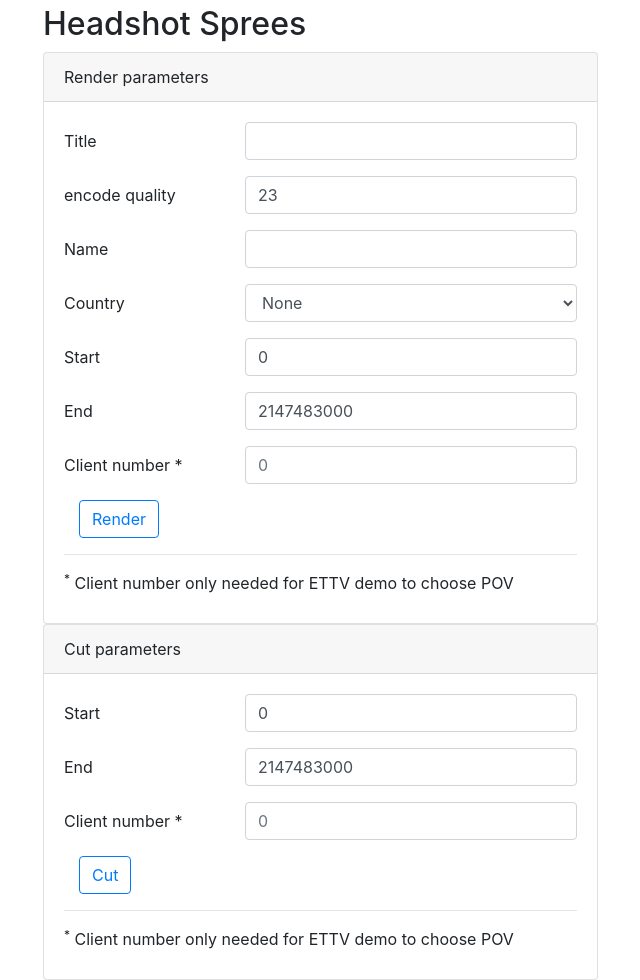
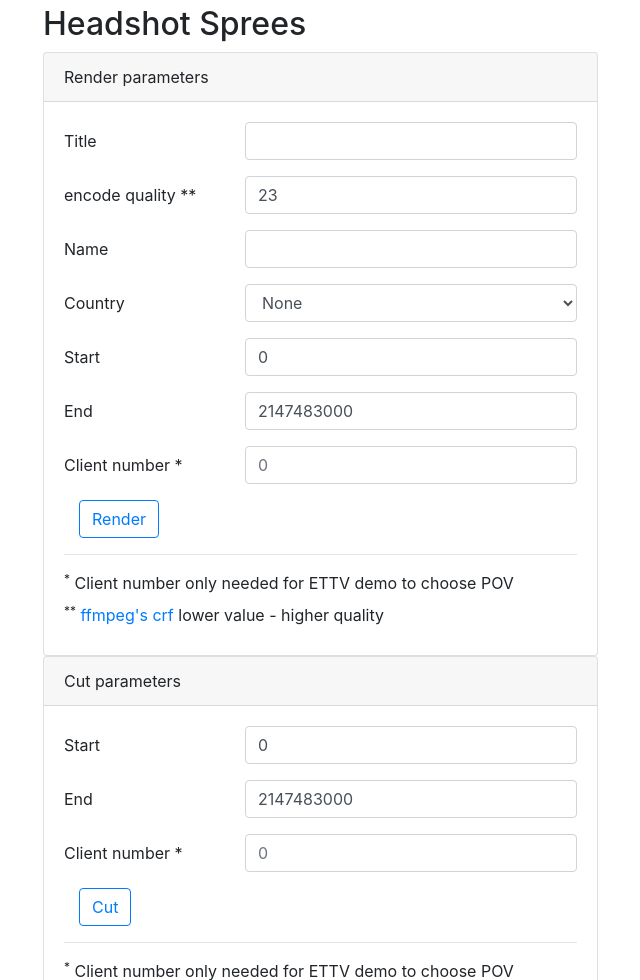
Before and after one commit to mittermichal/greatshot-web, a Flask app: template templates/export-out.html in a window 1280 px wide. Shown: the part 358-1338 px from the top of the page, without its empty margins (42-682 px from the left). Run offline with Flask 2, Linux system fonts and the light colour scheme; the template is opened without the code that fills it: values that come from a table or form of the project are taken from there, others are empty; some libraries are stand-ins or nearby versions.

Commit message:
render crf label

```diff
--- a/app/forms.py
+++ b/app/forms.py
@@ -32,7 +32,7 @@ class CutForm(FlaskForm):
 class RenderForm(FlaskForm):
     title = StringField('Title')
     crf = IntegerField(
-        'encode quality',
+        'encode quality **',
         [validators.NumberRange(min=18, max=51)],
         default=23,
         render_kw={"min": 18, "max": 51}
--- a/templates/export-out.html
+++ b/templates/export-out.html
@@ -159,6 +159,11 @@ var g_players = {{ parser_out.g_players|tojson|safe }};
 		<label for="client_num" class="col-sm-offset-2">
 			<sup>*</sup> Client number only needed for ETTV demo to choose POV
 		</label>
+		<label for="crf" class="col-sm-offset-2">
+			<sup>**</sup>
+			<a href="https://trac.ffmpeg.org/wiki/Encode/H.264#crf">ffmpeg's crf</a>
+			lower value - higher quality
+		</label>
 	</div>
 </form>
 
```
